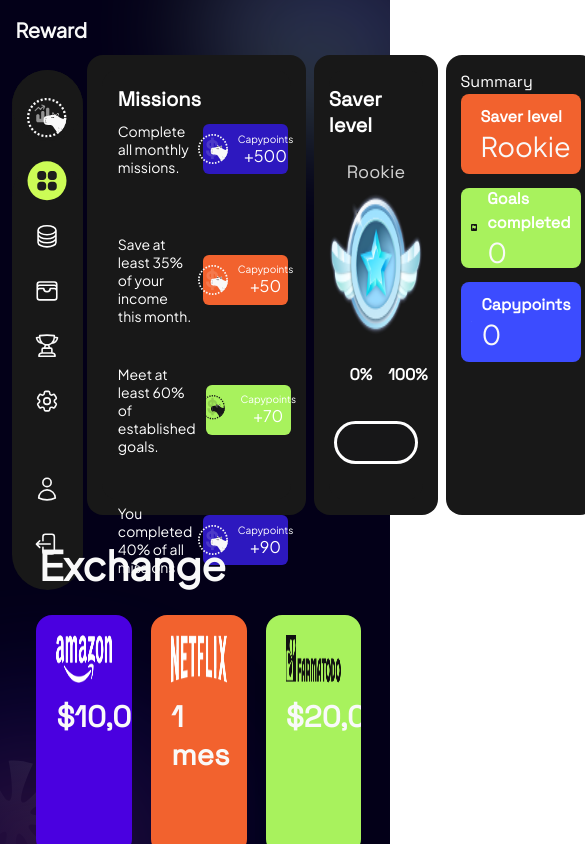
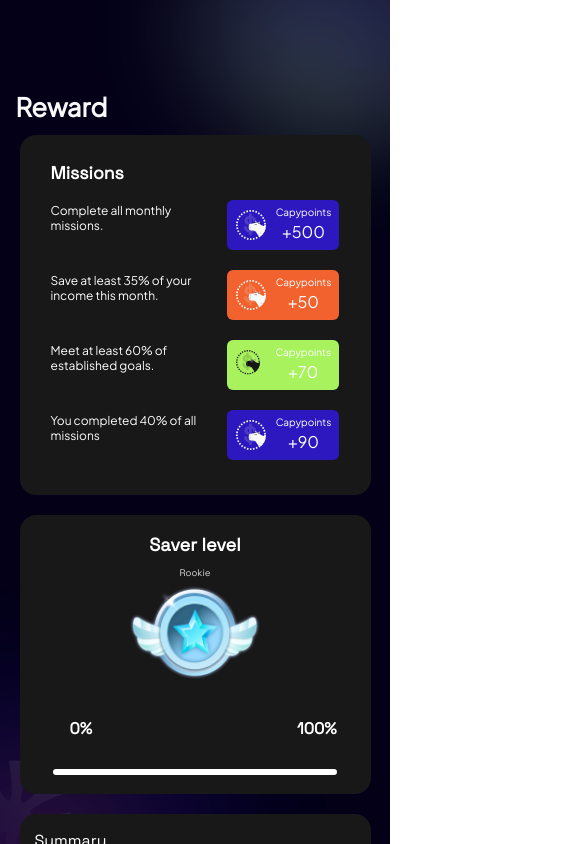
Before and after one commit to yabuJunn/CapyWeb, a React (Vite) app: page /reward in a window 390 px wide. Shown: the top 844 px of the page, 585 px wide, since content can reach past the window. Built offline with nearby package versions, Linux system fonts and the light colour scheme; a web font is replaced by a local one.

Commit message:
style(feat):responsive was improved
The responsiveness of this screen was improved, also taking into account the performance

by:Salome Ruiz

```diff
--- a/src/components/RewardsPageComponents/MissionItem/MissionItem.css
+++ b/src/components/RewardsPageComponents/MissionItem/MissionItem.css
@@ -70,3 +70,39 @@
 .CapyPointsAmount .Gain {
     font-size: 16px;
 }
+
+@media only screen and (max-width: 500px) {
+    .MissionItemContainer {
+        flex-direction: column;
+        align-items: flex-start;
+        height: auto;
+        margin-bottom: 20px;
+        width: 100%;
+    }
+
+    .MissionDesc {
+        font-size: 12px;
+        width: 100%;
+        margin-bottom: 10px;
+    }
+
+    .MissionCapyPoints {
+        margin-left: 0;
+        width: 40%;
+        justify-content: space-between;
+        padding: 0 10px;
+    }
+
+    .MissionCapyPoints img {
+        height: 20px;
+        margin: 0 5px;
+    }
+
+    .CapyPointsAmount .Capypoints {
+        font-size: 8px;
+    }
+
+    .CapyPointsAmount .Gain {
+        font-size: 14px;
+    }
+}
--- a/src/components/RewardsPageComponents/Missions/Missions.css
+++ b/src/components/RewardsPageComponents/Missions/Missions.css
@@ -57,3 +57,30 @@
     flex-direction: column;
     justify-content: space-between;
 }
+
+@media only screen and (max-width: 500px) {
+    .missions {
+        height: auto;
+        border-radius: 12px;
+    }
+
+    .info-container {
+        margin-left: 8px;
+        width: 100%;
+    }
+
+    .info-container h2 {
+        font-size: 110%;
+        margin: 12px 0 16px 0;
+    }
+
+    .info-container p {
+        font-size: 12px;
+        margin-bottom: 5%;
+    }
+
+    #missionItemContainer {
+        flex-direction: column;
+        justify-content: flex-start;
+    }
+}
--- a/src/components/RewardsPageComponents/RewardCard/RewardCard.css
+++ b/src/components/RewardsPageComponents/RewardCard/RewardCard.css
@@ -74,3 +74,22 @@
     align-items: center;
     margin-left: 40%;
 }
+
+@media only screen and (max-width: 500px) {
+    .reward-card {
+        width: 90%;
+        margin: 2% 0;
+        height: 160px;
+    }
+
+    .reward-card-content {
+        margin-top: 5%;
+    }
+
+    .reward-card h3{
+        font-size: 140%;
+    }
+    .reward-card p {
+        font-size: 100%;
+    }
+}
--- a/src/components/RewardsPageComponents/RewardGrid/RewardGrid.css
+++ b/src/components/RewardsPageComponents/RewardGrid/RewardGrid.css
@@ -30,3 +30,18 @@
     flex-wrap: wrap;
     margin-left: 2%;
 }
+
+@media only screen and (max-width: 500px) {
+    .reward-grid h1 {
+        font-size: 24px;
+        line-height: 40px;
+        margin-left: 5%;
+    }
+
+    #rewardCard {
+        gap: 2%;
+        margin-left: 0;
+        padding: 10px;
+        display: flex;
+    }
+}
--- a/src/components/RewardsPageComponents/RewardGrid/RewardGrid.tsx
+++ b/src/components/RewardsPageComponents/RewardGrid/RewardGrid.tsx
@@ -4,7 +4,7 @@
 
 const rewards = [
     { service: '', price: '$10,000', points: 1000, backgroundColor: '#4A00E0', imageSrc: '../../src/assets/desktop/png/Amazon.png' },
-    { service: '', price: '1 mes', points: 1500, backgroundColor: '#F2622E', imageSrc: '../../src/assets/desktop/png/Netflix.png' },
+    { service: '', price: '$25.000', points: 1500, backgroundColor: '#F2622E', imageSrc: '../../src/assets/desktop/png/Netflix.png' },
     { service: '', price: '$20,000', points: 2000, backgroundColor: '#A8F25D', imageSrc: '../../src/assets/desktop/png/Farmatodo.png' },
 ];
 
--- a/src/components/RewardsPageComponents/SaverLevel/SaverLevel.css
+++ b/src/components/RewardsPageComponents/SaverLevel/SaverLevel.css
@@ -33,3 +33,17 @@
     line-height: normal;
     margin: 16px 0 20px 0;
 }
+
+@media only screen and (max-width: 500px) {
+    .SaverLevelContainer {
+        height: auto;
+        padding: 1%;
+        border-radius: 12px;
+    }
+
+    .SaverLevelContainer h2 {
+        font-size: 18px;
+        text-align: center;
+        margin: 0;
+    }
+}
--- a/src/components/RewardsPageComponents/SaverLevelProgressBar/SaverLevelProgressBar.css
+++ b/src/components/RewardsPageComponents/SaverLevelProgressBar/SaverLevelProgressBar.css
@@ -10,3 +10,15 @@
     background: linear-gradient(270deg, #581ED4, #2D18BF);
     border-radius: 40px;
 }
+
+@media only screen and (max-width: 500px) {
+    #SaverProgressLabels {
+        width: 90%;
+        height: auto;
+        gap: 10px;
+    }
+
+    .bg-primary {
+        border-radius: 20px;
+    }
+}
--- a/src/components/RewardsPageComponents/SaverLevelTitleDisplay/SaverLevelTitleDisplay.css
+++ b/src/components/RewardsPageComponents/SaverLevelTitleDisplay/SaverLevelTitleDisplay.css
@@ -13,3 +13,19 @@
     height: 150px;
     width: 100%;
 }
+
+@media only screen and (max-width: 500px) {
+    #SaverLevelTitleDisplayContainer {
+        padding: 3%;
+    }
+
+    #SaverLevelTitleDisplayContainer h3 {
+        font-size: 60%;
+        text-align: center;
+    }
+
+    #SaverLevelTitleDisplayContainer img {
+        height: 100px;
+        width: 95%;
+    }
+}
--- a/src/components/RewardsPageComponents/SaverLevelTitleDisplay/SaverLevelTitleDisplay.tsx
+++ b/src/components/RewardsPageComponents/SaverLevelTitleDisplay/SaverLevelTitleDisplay.tsx
@@ -1,3 +1,4 @@
+import { useEffect } from 'react';
 import './SaverLevelTitleDisplay.css';
 import noviceSaverLevel from '../../../assets/desktop/png/noviceSaverLevel.png';
 
@@ -6,8 +7,22 @@
 }
 
 export const SaverLevelTitleDisplay = ({ levelTitle }: SaverLevelTitleDisplayProps) => {
+  useEffect(() => {
+    const link = document.createElement('link');
+    link.rel = 'preload';
+    link.href = noviceSaverLevel;
+    link.as = 'image';
+    link.type = 'image/png';
+
+    document.head.appendChild(link);
+
+    return () => {
+      document.head.removeChild(link);
+    };
+  }, []);
+
   return (
-    <div id='SaverLevelTitleDisplayContainer'>
+    <div id="SaverLevelTitleDisplayContainer">
       <h3>{levelTitle}</h3>
       <img src={noviceSaverLevel} alt={`Nivel ${levelTitle} del ahorrador`} loading="eager" />
     </div>
--- a/src/components/RewardsPageComponents/SummaryCard/SummaryCard.css
+++ b/src/components/RewardsPageComponents/SummaryCard/SummaryCard.css
@@ -44,3 +44,26 @@
   .resumen-card:last-child {
     margin-bottom: 0;
   }
+
+@media only screen and (max-width: 500px) {
+    .resumen-card {
+        align-items: flex-start;
+        padding: 15px;
+    }
+
+    .icono {
+        font-size: 1.8em;
+        margin-bottom: 8px;
+        margin-right: 2%;
+    }
+
+    .contenido {
+        margin-left: 2%;
+        font-size: 60%;
+    }
+
+    .titulo {
+      font-size: 120%;
+    }
+
+  }
--- a/src/pages/Rewards/Rewards.css
+++ b/src/pages/Rewards/Rewards.css
@@ -68,14 +68,22 @@
 
 @media only screen and (max-width: 500px) {
     h1#principal {
-        font-size: 20px;
-        line-height: 50px;
+        font-size: 160%;
+        line-height: 36px;
         margin-left: 4%;
-        margin-top: 4%;
+        margin-top: 250%;
+    }
+
+    .MissionLevel {
+        flex-direction: column;
+        height: auto;
+        margin-left: 0;
     }
 
     .iqual {
+        width: 90%;
         padding: 15px;
+        margin: 10px 5%;
     }
 
     #backgroundReward {
@@ -83,4 +91,8 @@
         background-size: cover;
         background-position: top;
     }
+
+    #nav-container {
+        display: none;
+    }
 }
```
Also changed, not shown: src/assets/desktop/png/Regalofondo.png (added), 1 other file (tests, documents, lock files or other folders).
